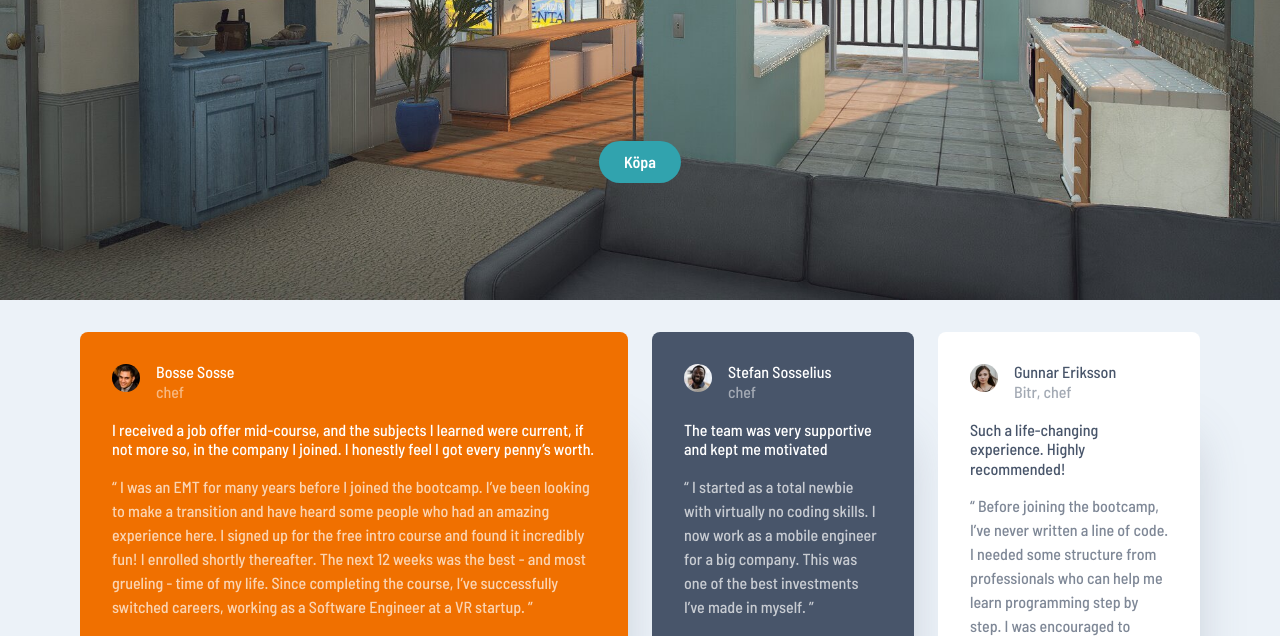
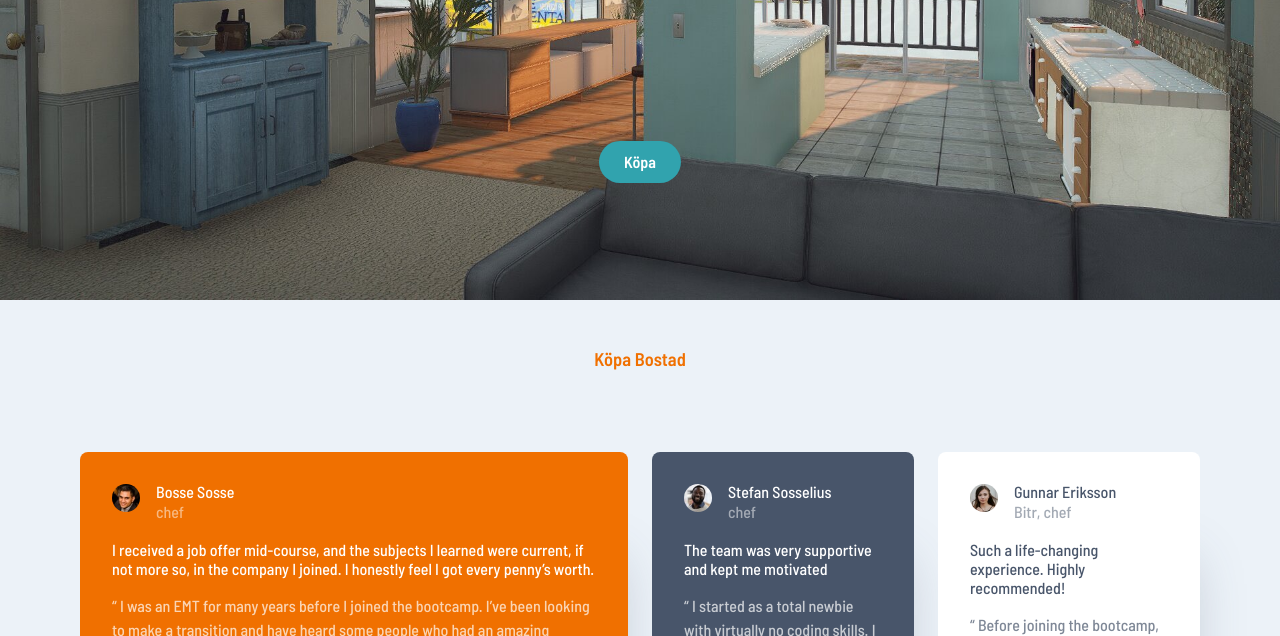
Before and after one commit to Exioo/NotFastighetsbyran-, a plain HTML site: page index.html in a window 1280 px wide. Shown: the part 464-1100 px from the top of the page. Drawn offline with Linux system fonts and the light colour scheme.

Commit message:
köpa bostad

```diff
--- a/index.html
+++ b/index.html
@@ -40,7 +40,9 @@
   </div>
 </div>
 
-
+<div>
+  <h2 class="kop">Köpa Bostad</div>
+</div>
 
 
   <main class="testimonial-grid">
--- a/style-start.css
+++ b/style-start.css
@@ -84,7 +84,6 @@ h1 {
   transform: translate(-50%, -50%);
   font-size: 18.5px;
   font-weight: bolder;
-
 }
 
 .under {
@@ -122,6 +121,13 @@ h1 {
 }
 
 
+
+.kop {
+  text-align: center;
+  padding: 2.5em;
+  color: #F07000;
+  font-size: 1.15em;
+}
 
 /* Box sizing rules */
 *,
```
